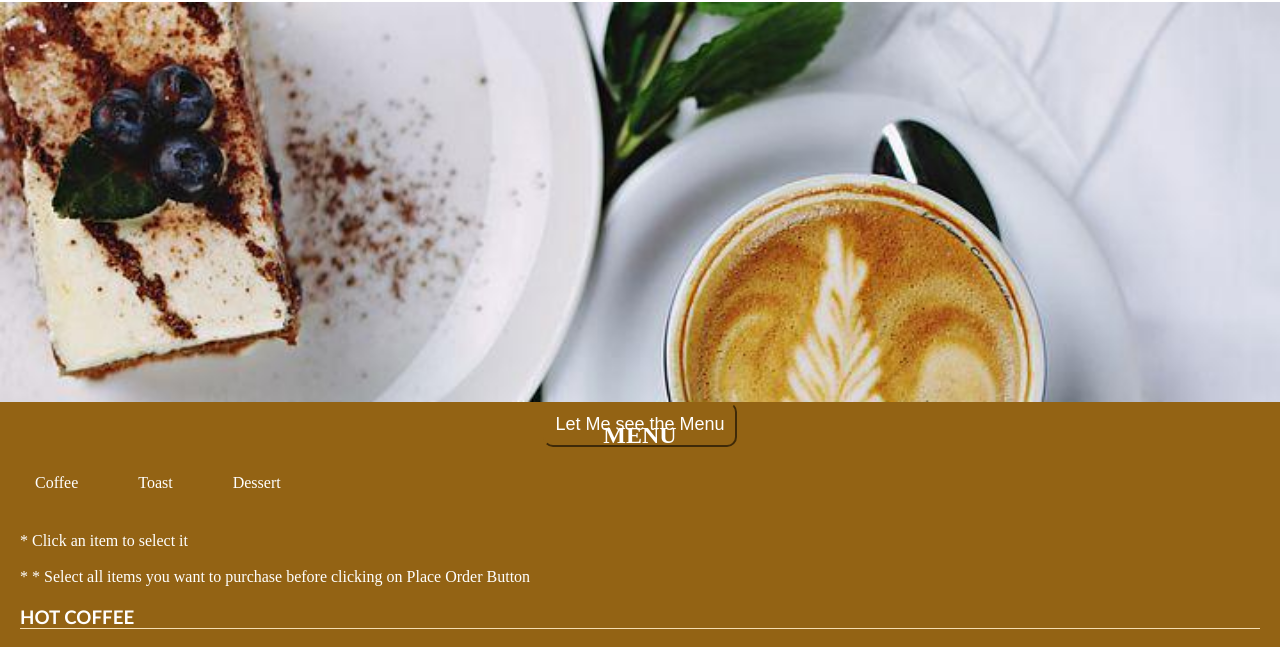
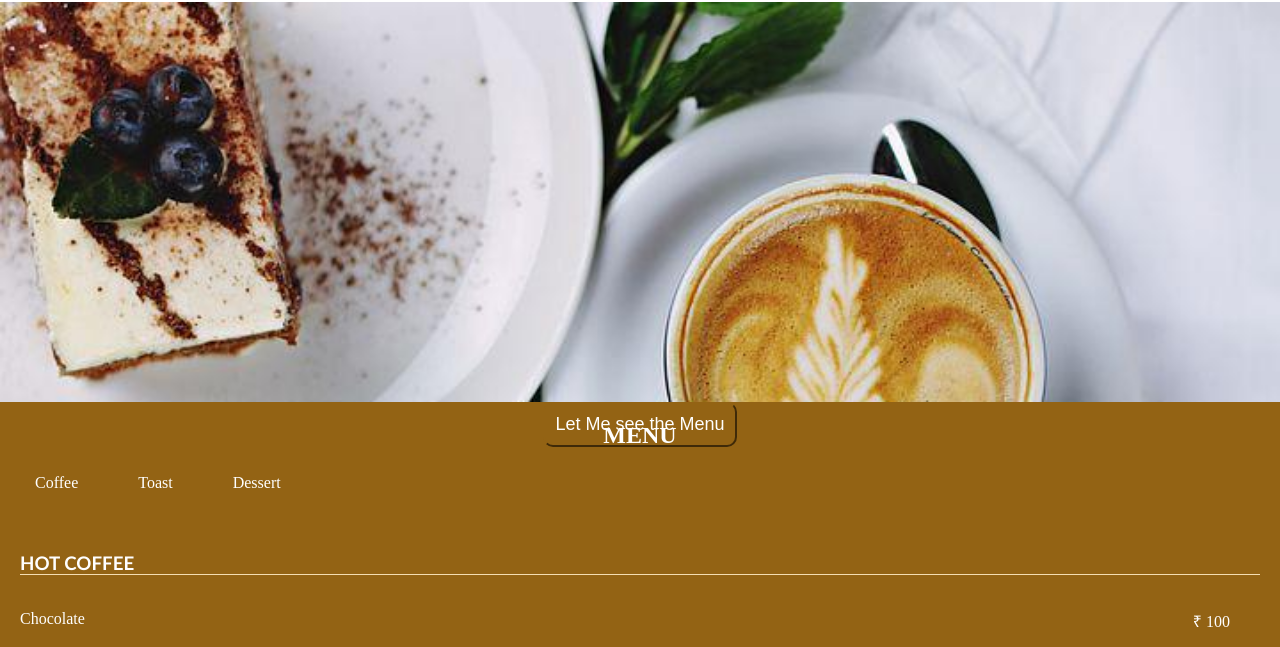
Before and after one commit to Abhijeet-code-dev/Cafe, a plain HTML site: page index.html in a window 1280 px wide. Shown: the part 114-761 px from the top of the page. Drawn offline with Linux system fonts and the light colour scheme.

Commit message:
Update index.html

```diff
--- a/index.html
+++ b/index.html
@@ -178,8 +178,7 @@
                     <li><a href="#dessert">Dessert</a></li>
                 </ul>
             </div>
-            <p>&#42; Click an item to select it</p><br/>
-            <p>&#42; &#42; Select all items you want to purchase before clicking on Place Order Button</p>
+
 
             <div id="coffee">
                 <h3>HOT COFFEE</h3>
```
